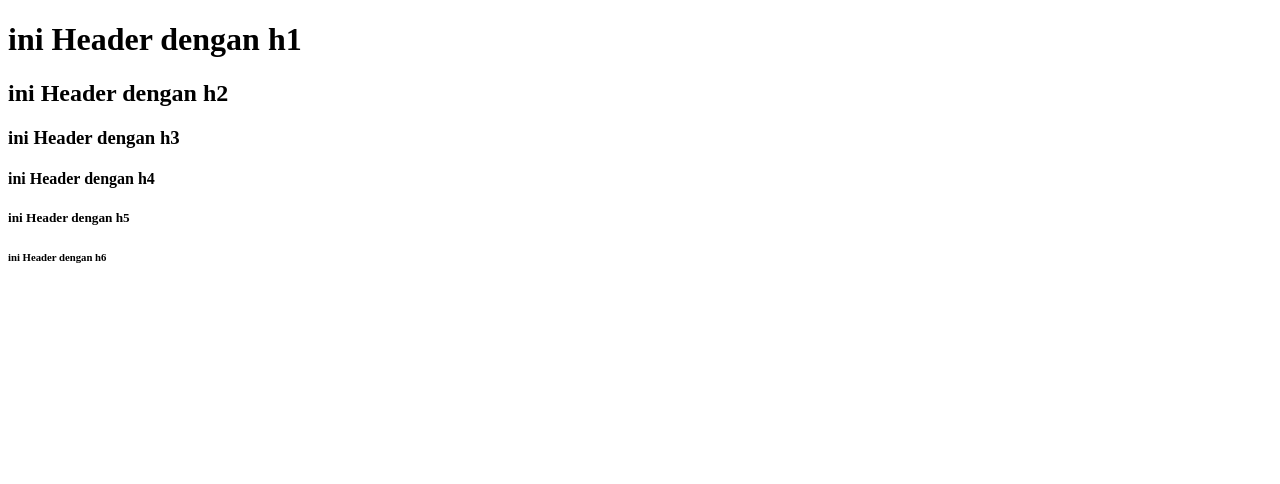
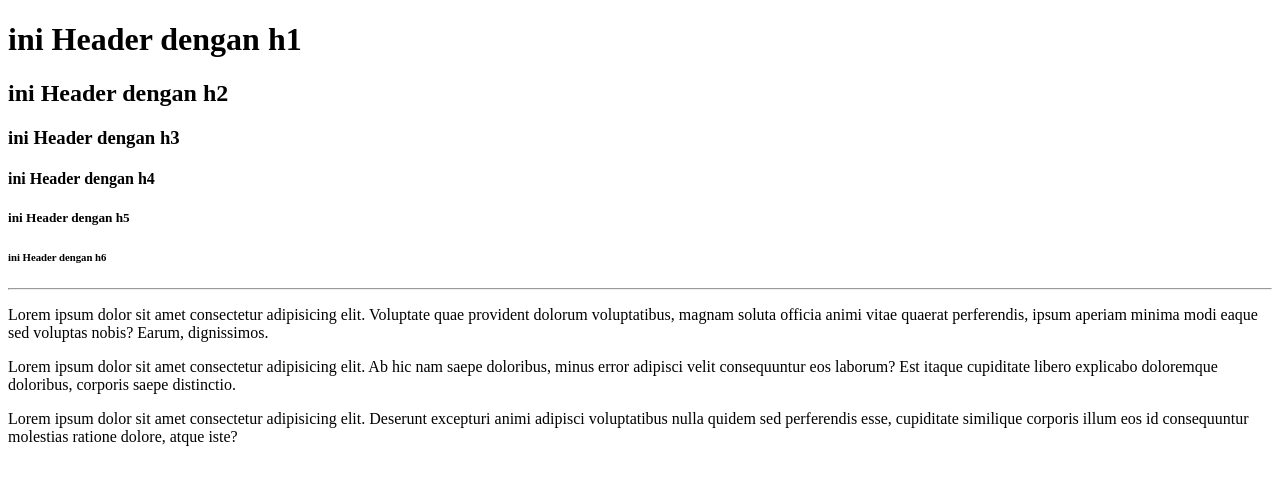
Before and after one commit to WHOAMI4646/pemrograman-web-1, a plain HTML site: page index.html in a window 1280 px wide. Drawn offline with Linux system fonts and the light colour scheme.

Commit message:
menambahkan garis dan paragraf

```diff
--- a/index.html
+++ b/index.html
@@ -12,5 +12,9 @@
     <h4>ini Header dengan h4</h4>
     <h5>ini Header dengan h5</h5>
     <h6>ini Header dengan h6</h6>
+    <hr>
+    <p>Lorem ipsum dolor sit amet consectetur adipisicing elit. Voluptate quae provident dolorum voluptatibus, magnam soluta officia animi vitae quaerat perferendis, ipsum aperiam minima modi eaque sed voluptas nobis? Earum, dignissimos.</p>
+    <p>Lorem ipsum dolor sit amet consectetur adipisicing elit. Ab hic nam saepe doloribus, minus error adipisci velit consequuntur eos laborum? Est itaque cupiditate libero explicabo doloremque doloribus, corporis saepe distinctio.</p>
+    <p>Lorem ipsum dolor sit amet consectetur adipisicing elit. Deserunt excepturi animi adipisci voluptatibus nulla quidem sed perferendis esse, cupiditate similique corporis illum eos id consequuntur molestias ratione dolore, atque iste?</p>
 </body>
 </html>
```
